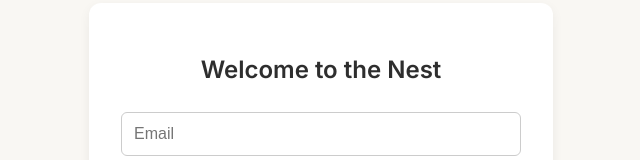
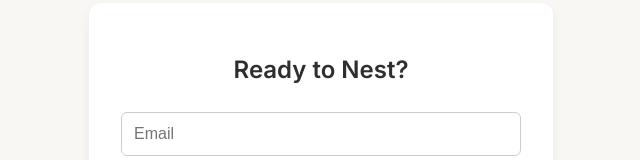
Before and after one commit to GetNestyio/GetNesty, a plain HTML site: page auth.html in a window 1280 px wide. Shown: the part 232-392 px from the top of the page, without its empty margins (319-959 px from the left). Drawn offline with nearby package versions, Linux system fonts and the light colour scheme.

Commit message:
title change again

```diff
--- a/auth.html
+++ b/auth.html
@@ -76,7 +76,7 @@
 </head>
 <body>
   <div class="auth-container">
-    <h2>Welcome to the Nest</h2>
+    <h2>Ready to Nest?</h2>
     <input type="email" id="email" placeholder="Email" required />
     <input type="password" id="password" placeholder="Password" required />
     <button onclick="logIn()">Log In</button>
```
